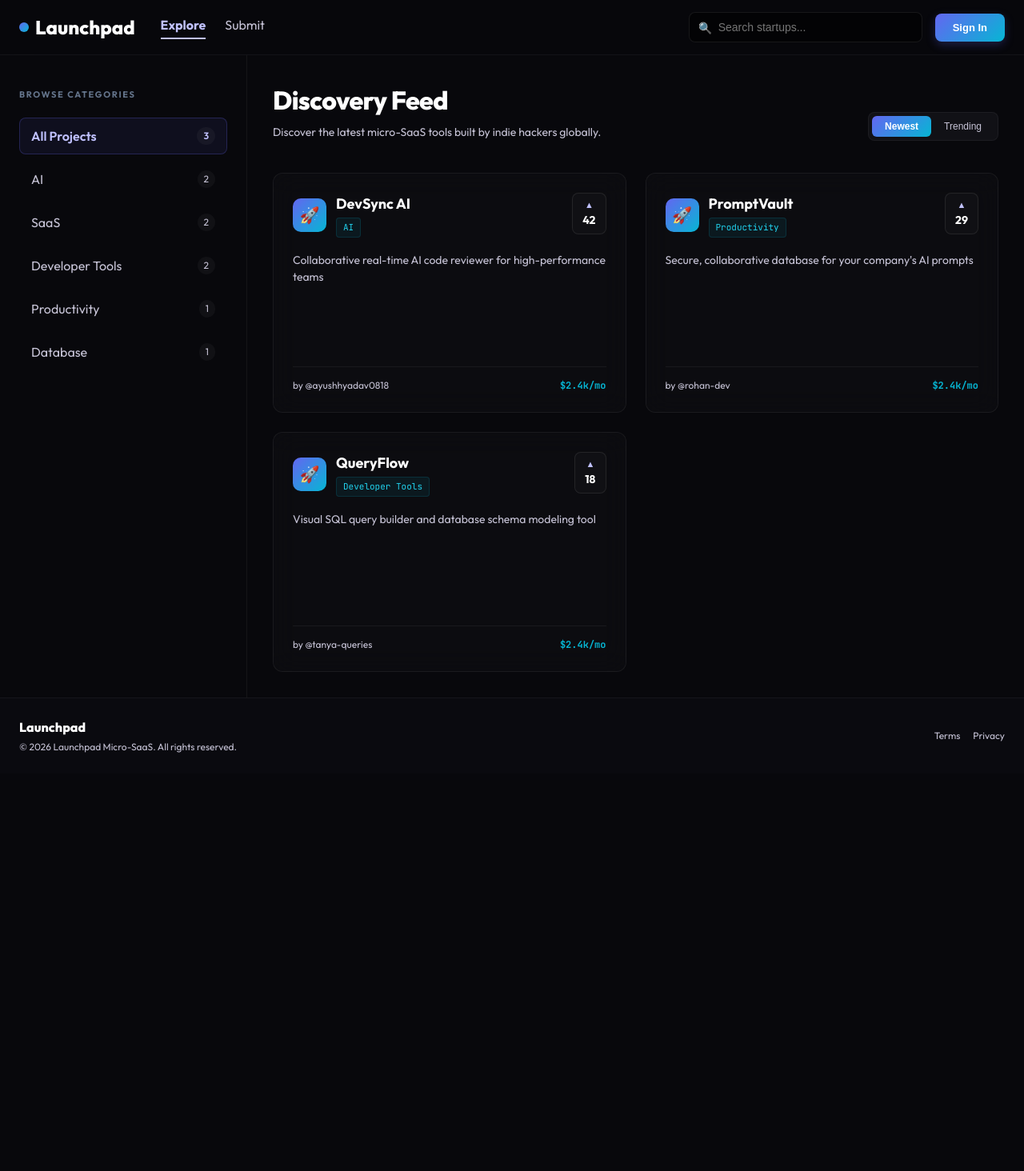
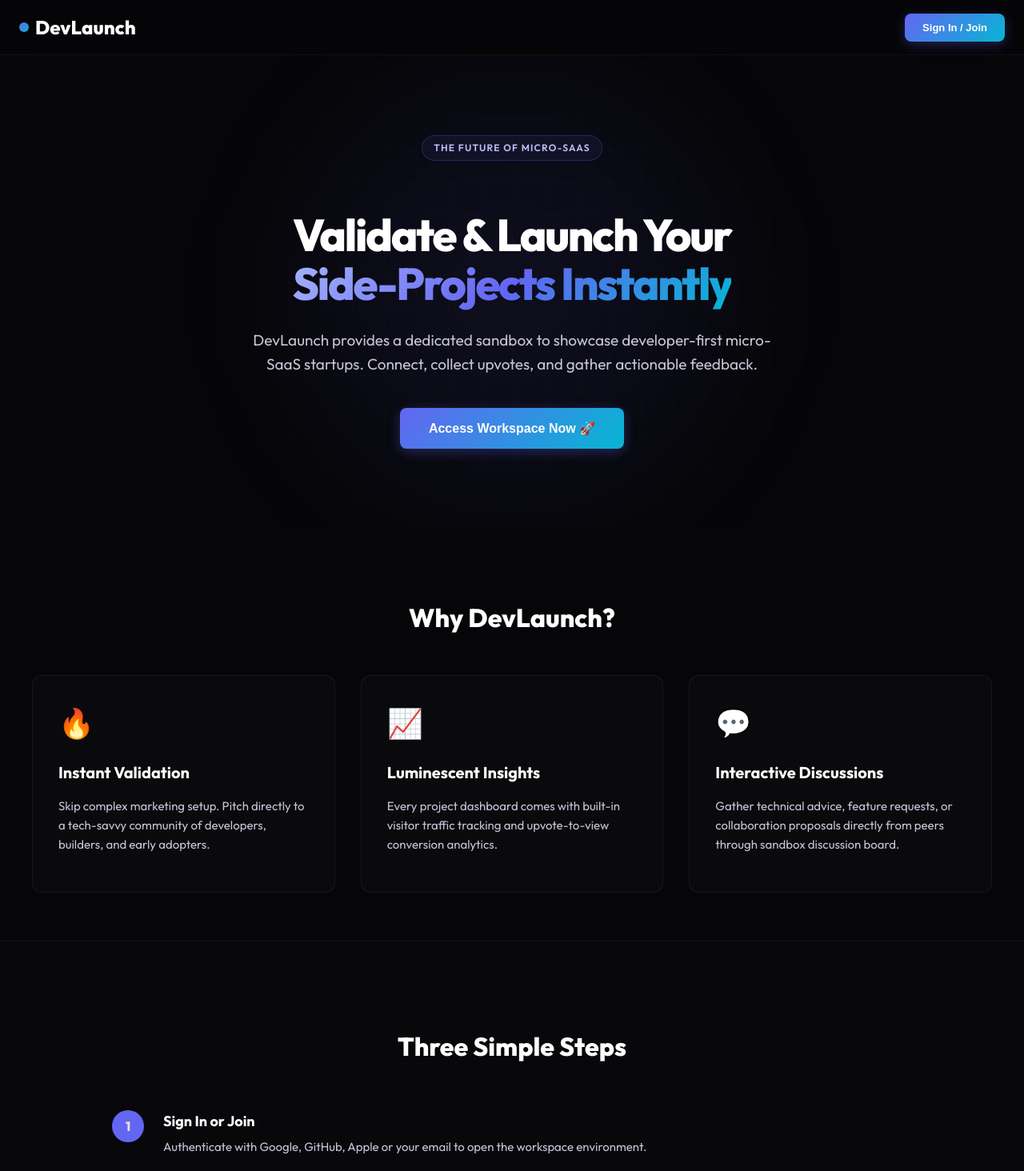
Before and after one commit to ayushhyadav0818/devlaunchpad, a React (Vite) app: page / in a window 1280 px wide. Shown: the top 1464 px of the page at 80% size. Before the commit the page ends 967 px from the top, so only its background shows below. Built offline with nearby package versions, Linux system fonts and the light colour scheme.

Commit message:
Implement animated landing page with core purpose/features and gate dynamic workspace behind login check

```diff
--- a/src/App.jsx
+++ b/src/App.jsx
@@ -104,7 +104,6 @@ export default function App() {
     resetAuthFields();
   };
 
-  // Provider Auth Simulation
   const handleProviderLogin = (provider) => {
     let mockUser = {
       name: `Ayush (${provider})`,
@@ -151,11 +150,11 @@ export default function App() {
   });
 
   return (
-    <div style={{ minHeight: "100vh", display: "flex", flexDirection: "column", backgroundColor: "#08080c", color: "#e5e2e3" }}>
+    <div style={{ minHeight: "100vh", display: "flex", flexDirection: "column", backgroundColor: "#060609", color: "#e5e2e3" }}>
       {/* Top Navbar */}
       <nav style={{
         position: "sticky", top: 0, width: "100%", zIndex: 50,
-        background: "rgba(8, 8, 12, 0.7)", backdropFilter: "blur(20px)",
+        background: "rgba(6, 6, 9, 0.8)", backdropFilter: "blur(20px)",
         borderBottom: "1px solid rgba(255, 255, 255, 0.05)"
       }}>
         <div style={{
@@ -165,30 +164,15 @@ export default function App() {
           <div style={{ display: "flex", alignItems: "center", gap: "32px" }}>
             <a href="#" style={{ fontSize: "24px", fontWeight: "800", textDecoration: "none", color: "#fff", display: "flex", alignItems: "center", gap: "8px" }}>
               <span style={{ width: "12px", height: "12px", borderRadius: "50%", background: "linear-gradient(135deg, #6366f1, #06B6D4)" }}></span>
-              Launchpad
+              DevLaunch
             </a>
-            <div style={{ display: "flex", gap: "24px" }}>
-              <a href="#" style={{ color: "#c0c1ff", fontWeight: "700", borderBottom: "2px solid #c0c1ff", paddingBottom: "4px", textDecoration: "none" }}>Explore</a>
-              <a href="#" onClick={() => setShowLaunchModal(true)} style={{ color: "#c7c4d7", textDecoration: "none" }}>Submit</a>
-            </div>
           </div>
 
           <div style={{ display: "flex", alignItems: "center", gap: "16px" }}>
-            <div style={{ position: "relative" }}>
-              <input
-                type="text"
-                placeholder="Search startups..."
-                className="cyber-input"
-                value={searchQuery}
-                onChange={(e) => setSearchQuery(e.target.value)}
-                style={{ paddingLeft: "36px", width: "240px", fontSize: "14px", border: "1px solid rgba(255, 255, 255, 0.08)" }}
-              />
-              <span style={{ position: "absolute", left: "12px", top: "10px", color: "#64748b", fontSize: "14px" }}>🔍</span>
-            </div>
-
             {user ? (
               <div style={{ display: "flex", alignItems: "center", gap: "12px" }}>
                 <img src={user.avatar} alt={user.name} style={{ width: "34px", height: "34px", borderRadius: "50%", border: "2px solid #6366f1", objectFit: "cover" }} />
+                <span style={{ fontSize: "14px", color: "#c0c1ff", fontWeight: "600" }}>{user.name}</span>
                 <button
                   onClick={handleSignOut}
                   style={{ background: "transparent", border: "1px solid rgba(255,255,255,0.15)", borderRadius: "8px", padding: "6px 12px", color: "#c7c4d7", cursor: "pointer", fontSize: "12px" }}
@@ -202,19 +186,120 @@ export default function App() {
                 onClick={() => setShowAuthModal(true)}
                 style={{ padding: "10px 22px", fontSize: "13px" }}
               >
-                Sign In
+                Sign In / Join
               </button>
             )}
           </div>
         </div>
       </nav>
 
-      {/* Main Layout Body */}
-      <div style={{ flex: 1, display: "flex", width: "100%", maxWidth: "1280px", margin: "0 auto", overflow: "hidden" }}>
+      {/* Conditional Rendering: Landing vs Workspace */}
+      {!user ? (
+        /* Dynamic Landing Page */
+        <div style={{ display: "flex", flexDirection: "column" }} className="animate-fade">
+          {/* Hero Header */}
+          <header style={{ position: "relative", paddingTop: "100px", paddingBottom: "100px", textAlign: "center", overflow: "hidden" }}>
+            <div className="grid-bg" style={{ position: "absolute", inset: 0, pointerEvents: "none" }}></div>
+            <div style={{
+              position: "absolute", top: "50%", left: "50%", transform: "translate(-50%, -50%)",
+              width: "500px", height: "500px", background: "rgba(99, 102, 241, 0.08)",
+              borderRadius: "50%", filter: "blur(90px)", pointerEvents: "none"
+            }}></div>
 
+            <div style={{ relative: "z-10", maxWidth: "900px", margin: "0 auto", padding: "0 24px" }} className="animate-slide">
+              <span style={{
+                display: "inline-flex", padding: "6px 14px", borderRadius: "999px",
+                background: "rgba(99,102,241,0.08)", border: "1px solid rgba(99,102,241,0.25)",
+                color: "#c0c1ff", fontSize: "12px", fontWeight: "600", textTransform: "uppercase", letterSpacing: "0.1em", marginBottom: "24px"
+              }}>
+                The Future of Micro-SaaS
+              </span>
+              <h1 className="glow-text" style={{ fontSize: "56px", fontWeight: "800", color: "#fff", marginBottom: "24px", lineHeight: "1.1", letterSpacing: "-0.04em" }}>
+                Validate & Launch Your <br />
+                <span style={{ background: "linear-gradient(135deg, #a5b4fc 0%, #6366f1 50%, #06B6D4 100%)", WebkitBackgroundClip: "text", WebkitTextFillColor: "transparent" }}>Side-Projects Instantly</span>
+              </h1>
+              <p style={{ color: "#c7c4d7", fontSize: "19px", lineHeight: "1.6", maxWidth: "680px", margin: "0 auto 40px auto" }}>
+                DevLaunch provides a dedicated sandbox to showcase developer-first micro-SaaS startups. Connect, collect upvotes, and gather actionable feedback.
+              </p>
+
+              <div style={{ display: "flex", gap: "16px", justifyContent: "center" }}>
+                <button className="btn-primary" onClick={() => setShowAuthModal(true)} style={{ padding: "16px 36px", fontSize: "16px" }}>
+                  Access Workspace Now 🚀
+                </button>
+              </div>
+            </div>
+          </header>
+
+          {/* Core Features / Why DevLaunch */}
+          <section style={{ maxWidth: "1200px", margin: "0 auto", padding: "60px 24px", width: "100%" }}>
+            <h2 style={{ textAlign: "center", fontSize: "32px", fontWeight: "800", color: "#fff", marginBottom: "48px" }}>Why DevLaunch?</h2>
+
+            <div style={{ display: "grid", gridTemplateColumns: "repeat(auto-fit, minmax(300px, 1fr))", gap: "32px" }}>
+              <div className="glass-panel" style={{ padding: "32px", borderRadius: "12px" }}>
+                <div style={{ fontSize: "36px", marginBottom: "16px" }}>🔥</div>
+                <h3 style={{ fontSize: "20px", fontWeight: "700", color: "#fff", marginBottom: "12px" }}>Instant Validation</h3>
+                <p style={{ color: "#c7c4d7", fontSize: "15px", lineHeight: "1.6" }}>
+                  Skip complex marketing setup. Pitch directly to a tech-savvy community of developers, builders, and early adopters.
+                </p>
+              </div>
+
+              <div className="glass-panel" style={{ padding: "32px", borderRadius: "12px" }}>
+                <div style={{ fontSize: "36px", marginBottom: "16px" }}>📈</div>
+                <h3 style={{ fontSize: "20px", fontWeight: "700", color: "#fff", marginBottom: "12px" }}>Luminescent Insights</h3>
+                <p style={{ color: "#c7c4d7", fontSize: "15px", lineHeight: "1.6" }}>
+                  Every project dashboard comes with built-in visitor traffic tracking and upvote-to-view conversion analytics.
+                </p>
+              </div>
+
+              <div className="glass-panel" style={{ padding: "32px", borderRadius: "12px" }}>
+                <div style={{ fontSize: "36px", marginBottom: "16px" }}>💬</div>
+                <h3 style={{ fontSize: "20px", fontWeight: "700", color: "#fff", marginBottom: "12px" }}>Interactive Discussions</h3>
+                <p style={{ color: "#c7c4d7", fontSize: "15px", lineHeight: "1.6" }}>
+                  Gather technical advice, feature requests, or collaboration proposals directly from peers through sandbox discussion board.
+                </p>
+              </div>
+            </div>
+          </section>
+
+          {/* How It Works */}
+          <section style={{ background: "rgba(255, 255, 255, 0.01)", borderTop: "1px solid rgba(255, 255, 255, 0.05)", borderBottom: "1px solid rgba(255, 255, 255, 0.05)", padding: "80px 24px" }}>
+            <div style={{ maxWidth: "1000px", margin: "0 auto" }}>
+              <h2 style={{ textAlign: "center", fontSize: "32px", fontWeight: "800", color: "#fff", marginBottom: "56px" }}>Three Simple Steps</h2>
+
+              <div style={{ display: "flex", flexDirection: "column", gap: "40px" }}>
+                <div style={{ display: "flex", gap: "24px", alignItems: "flex-start" }}>
+                  <div style={{ width: "40px", height: "40px", borderRadius: "50%", background: "#6366f1", display: "flex", alignItems: "center", justifyContent: "center", fontWeight: "800", flexShrink: 0 }}>1</div>
+                  <div>
+                    <h4 style={{ fontSize: "18px", fontWeight: "700", color: "#fff", margin: "0 0 8px 0" }}>Sign In or Join</h4>
+                    <p style={{ color: "#c7c4d7", fontSize: "15px", margin: 0 }}>Authenticate with Google, GitHub, Apple or your email to open the workspace environment.</p>
+                  </div>
+                </div>
+
+                <div style={{ display: "flex", gap: "24px", alignItems: "flex-start" }}>
+                  <div style={{ width: "40px", height: "40px", borderRadius: "50%", background: "#06B6D4", display: "flex", alignItems: "center", justifyContent: "center", fontWeight: "800", flexShrink: 0 }}>2</div>
+                  <div>
+                    <h4 style={{ fontSize: "18px", fontWeight: "700", color: "#fff", margin: "0 0 8px 0" }}>Deploy / List Your Project</h4>
+                    <p style={{ color: "#c7c4d7", fontSize: "15px", margin: 0 }}>Use the launch form to add your project description, source links, tags, and start collecting support views.</p>
+                  </div>
+                </div>
+
+                <div style={{ display: "flex", gap: "24px", alignItems: "flex-start" }}>
+                  <div style={{ width: "40px", height: "40px", borderRadius: "50%", background: "#10b981", display: "flex", alignItems: "center", justifyContent: "center", fontWeight: "800", flexShrink: 0 }}>3</div>
+                  <div>
+                    <h4 style={{ fontSize: "18px", fontWeight: "700", color: "#fff", margin: "0 0 8px 0" }}>Track Dashboard Metrics</h4>
+                    <p style={{ color: "#c7c4d7", fontSize: "15px", margin: 0 }}>Monitor page views, daily upvotes charts, and review the feedback submitted by users.</p>
+                  </div>
+                </div>
+              </div>
+            </div>
+          </section>
+        </div>
+      ) : (
+        /* Workspace Dashboard Screen - Visible post authentication */
+        <div style={{ flex: 1, display: "flex", width: "100%", maxWidth: "1280px", margin: "0 auto", overflow: "hidden" }} className="animate-fade">
           {/* Sidebar Nav */}
-        <aside style={{ width: "260px", borderRight: "1px solid rgba(255, 255, 255, 0.05)", padding: "32px 24px", display: "flex", flexDirection: "column" }}>
-          <h2 style={{ fontSize: "11px", fontWeight: "700", color: "#64748b", textTransform: "uppercase", letterSpacing: "0.15em", marginBottom: "20px" }}>Browse Categories</h2>
+          <aside style={{ width: "240px", borderRight: "1px solid rgba(255, 255, 255, 0.05)", padding: "32px 24px", display: "flex", flexDirection: "column" }}>
+            <h2 style={{ fontSize: "12px", fontWeight: "600", color: "#64748b", textTransform: "uppercase", letterSpacing: "0.1em", marginBottom: "16px" }}>Categories</h2>
             <nav style={{ display: "flex", flexDirection: "column", gap: "8px" }}>
               {availableTags.map(tag => (
                 <a
@@ -223,16 +308,15 @@ export default function App() {
                   onClick={() => setSelectedTag(tag)}
                   style={{
                     display: "flex", justifyContent: "space-between", alignItems: "center",
-                  padding: "10px 14px", borderRadius: "8px", textDecoration: "none",
+                    padding: "8px 12px", borderRadius: "8px", textDecoration: "none",
                     background: selectedTag === tag ? "rgba(99, 102, 241, 0.08)" : "transparent",
                     border: selectedTag === tag ? "1px solid rgba(99,102,241,0.25)" : "1px solid transparent",
                     color: selectedTag === tag ? "#c0c1ff" : "#c7c4d7",
-                  transition: "all 0.2s",
-                  fontWeight: selectedTag === tag ? "600" : "400"
+                    transition: "all 0.2s"
                   }}
                 >
                   <span>{tag === "All" ? "All Projects" : tag}</span>
-                <span style={{ fontSize: "12px", background: "rgba(255,255,255,0.04)", padding: "2px 8px", borderRadius: "20px" }}>{getCategoryCount(tag)}</span>
+                  <span style={{ fontSize: "12px", opacity: 0.8 }}>{getCategoryCount(tag)}</span>
                 </a>
               ))}
             </nav>
@@ -240,10 +324,10 @@ export default function App() {
 
           {/* Feed Area */}
           <main style={{ flex: 1, padding: "32px", minWidth: 0 }}>
-          <div style={{ display: "flex", justifyContent: "space-between", alignItems: "flex-end", marginBottom: "40px" }}>
+            <div style={{ display: "flex", justifyContent: "space-between", alignItems: "flex-end", marginBottom: "32px" }}>
               <div>
-              <h1 style={{ fontSize: "32px", fontWeight: "800", color: "#fff", margin: "0 0 6px 0", letterSpacing: "-0.02em" }}>Discovery Feed</h1>
-              <p style={{ color: "#c7c4d7", fontSize: "14px", margin: 0 }}>Discover the latest micro-SaaS tools built by indie hackers globally.</p>
+                <h1 style={{ fontSize: "28px", fontWeight: "800", color: "#fff", margin: "0 0 4px 0" }}>Discovery Feed</h1>
+                <p style={{ color: "#c7c4d7", fontSize: "14px", margin: 0 }}>Discover the latest Micro-SaaS tools built by indie hackers.</p>
               </div>
               <div style={{ display: "flex", background: "#111116", borderRadius: "8px", padding: "4px", border: "1px solid rgba(255,255,255,0.05)" }}>
                 <button className="btn-primary" style={{ padding: "6px 16px", borderRadius: "6px", fontSize: "12px", boxShadow: "none" }}>Newest</button>
@@ -252,22 +336,22 @@ export default function App() {
             </div>
 
             {/* Cards Grid */}
-          <div style={{ display: "grid", gridTemplateColumns: "repeat(auto-fill, minmax(300px, 1fr))", gap: "24px" }}>
+            <div style={{ display: "grid", gridTemplateColumns: "repeat(auto-fill, minmax(280px, 1fr))", gap: "24px" }}>
               {filteredProjects.map(proj => (
                 <article
                   key={proj.id}
                   className="glass-panel"
                   onClick={() => setActiveProject(proj)}
-                style={{ padding: "24px", borderRadius: "12px", display: "flex", flexDirection: "column", height: "250px", cursor: "pointer", justifyContent: "space-between" }}
+                  style={{ padding: "20px", borderRadius: "12px", display: "flex", flexDirection: "column", height: "240px", cursor: "pointer", justifyContent: "space-between" }}
                 >
                   <div>
                     <div style={{ display: "flex", justifyContent: "space-between", alignItems: "flex-start" }}>
                       <div style={{ display: "flex", alignItems: "center", gap: "12px" }}>
-                      <div style={{ width: "42px", height: "42px", borderRadius: "10px", background: "linear-gradient(135deg, #6366f1, #06B6D4)", display: "flex", alignItems: "center", justifyContent: "center", fontSize: "20px" }}>
+                        <div style={{ width: "40px", height: "40px", borderRadius: "8px", background: "linear-gradient(135deg, #6366f1, #06B6D4)", display: "flex", alignItems: "center", justifyContent: "center", fontSize: "20px" }}>
                           🚀
                         </div>
                         <div>
-                        <h3 style={{ margin: 0, fontSize: "18px", fontWeight: "700", color: "#fff" }}>{proj.name}</h3>
+                          <h3 style={{ margin: 0, fontSize: "17px", fontWeight: "700", color: "#fff" }}>{proj.name}</h3>
                           <span className="tag-badge" style={{ marginTop: "4px", display: "inline-block" }}>
                             {proj.tags[0]}
                           </span>
@@ -281,20 +365,20 @@ export default function App() {
                           display: "flex", flexDirection: "column", alignItems: "center",
                           background: proj.hasVoted ? "rgba(99, 102, 241, 0.15)" : "rgba(255,255,255,0.02)",
                           border: proj.hasVoted ? "1px solid #6366f1" : "1px solid rgba(255,255,255,0.08)",
-                        borderRadius: "8px", padding: "6px 12px", cursor: "pointer", transition: "all 0.2s"
+                          borderRadius: "8px", padding: "6px 10px", cursor: "pointer"
                         }}
                       >
                         <span style={{ fontSize: "11px", color: "#c0c1ff" }}>▲</span>
-                      <span style={{ fontSize: "14px", fontWeight: "700", color: "#fff" }}>{proj.upvotes}</span>
+                        <span style={{ fontSize: "13px", fontWeight: "700", color: "#fff" }}>{proj.upvotes}</span>
                       </div>
                     </div>
 
-                  <p style={{ color: "#c7c4d7", fontSize: "14px", marginTop: "18px", display: "-webkit-box", WebkitLineClamp: 2, WebkitBoxOrient: "vertical", overflow: "hidden", lineHeight: "1.5" }}>
+                    <p style={{ color: "#c7c4d7", fontSize: "14px", marginTop: "16px", display: "-webkit-box", WebkitLineClamp: 2, WebkitBoxOrient: "vertical", overflow: "hidden" }}>
                       {proj.tagline}
                     </p>
                   </div>
 
-                <div style={{ display: "flex", justifyContent: "space-between", alignItems: "center", borderTop: "1px solid rgba(255,255,255,0.05)", paddingTop: "14px" }}>
+                  <div style={{ display: "flex", justifyContent: "space-between", alignItems: "center", borderTop: "1px solid rgba(255,255,255,0.05)", paddingTop: "12px" }}>
                     <span style={{ fontSize: "12px", color: "#c7c4d7" }}>by @{proj.creatorGithub}</span>
                     <span style={{ fontSize: "12px", color: "#06B6D4", fontWeight: "600", fontFamily: "JetBrains Mono" }}>$2.4k/mo</span>
                   </div>
@@ -303,6 +387,7 @@ export default function App() {
             </div>
           </main>
         </div>
+      )}
 
       {/* Auth Modal */}
       {showAuthModal && (
@@ -318,14 +403,13 @@ export default function App() {
           >
             <div style={{ display: "flex", justifyContent: "space-between", alignItems: "center" }}>
               <h3 style={{ fontSize: "22px", fontWeight: "800", color: "#fff", margin: 0 }}>
-                {isSignUp ? "Join the Launchpad" : "Welcome Back"}
+                {isSignUp ? "Create Account" : "Access Workspace"}
               </h3>
               <button onClick={() => setShowAuthModal(false)} style={{ background: "none", border: "none", color: "#c7c4d7", cursor: "pointer", fontSize: "20px" }}>✕</button>
             </div>
 
             {/* Provider Auth Options */}
             <div style={{ display: "grid", gridTemplateColumns: "1fr 1fr", gap: "10px" }}>
-              {/* Google */}
               <button
                 onClick={() => handleProviderLogin("Google")}
                 style={{
@@ -336,7 +420,6 @@ export default function App() {
               >
                 🔴 Google
               </button>
-              {/* GitHub */}
               <button
                 onClick={() => handleProviderLogin("GitHub")}
                 style={{
@@ -347,7 +430,6 @@ export default function App() {
               >
                 🐱 GitHub
               </button>
-              {/* Apple */}
               <button
                 onClick={() => handleProviderLogin("Apple")}
                 style={{
@@ -358,7 +440,6 @@ export default function App() {
               >
                 🍏 Apple ID
               </button>
-              {/* Hotmail */}
               <button
                 onClick={() => handleProviderLogin("Hotmail")}
                 style={{
@@ -417,7 +498,7 @@ export default function App() {
               </div>
 
               <button type="submit" className="btn-primary" style={{ padding: "12px", fontSize: "14px", marginTop: "8px" }}>
-                {isSignUp ? "Create Account" : "Access Launchpad"}
+                {isSignUp ? "Create Account" : "Access Workspace"}
               </button>
             </form>
 
@@ -712,7 +793,7 @@ export default function App() {
       {/* Footer */}
       <footer style={{
         marginTop: "auto", borderTop: "1px solid rgba(255,255,255,0.05)",
-        background: "#0a0a0f", padding: "24px"
+        background: "#060609", padding: "24px"
       }}>
         <div style={{
           display: "flex", justifyContent: "space-between", alignItems: "center",
--- a/src/index.css
+++ b/src/index.css
@@ -7,7 +7,7 @@
 
   color-scheme: dark;
   color: #e5e2e3;
-  background-color: #08080c;
+  background-color: #060609;
 
   font-synthesis: none;
   text-rendering: optimizeLegibility;
@@ -19,10 +19,10 @@ body {
   margin: 0;
   min-width: 320px;
   min-height: 100vh;
-  background-color: #08080c;
+  background-color: #060609;
   background-image:
-    radial-gradient(circle at 10% 20%, rgba(99, 102, 241, 0.05) 0%, transparent 40%),
-    radial-gradient(circle at 90% 80%, rgba(6, 182, 212, 0.05) 0%, transparent 40%);
+    radial-gradient(circle at 20% 10%, rgba(99, 102, 241, 0.08) 0%, transparent 50%),
+    radial-gradient(circle at 80% 90%, rgba(6, 182, 212, 0.08) 0%, transparent 50%);
   overflow-x: hidden;
 }
 
@@ -31,20 +31,54 @@ body {
   width: 8px;
 }
 ::-webkit-scrollbar-track {
-  background: #08080c;
+  background: #060609;
 }
 ::-webkit-scrollbar-thumb {
-  background: #181824;
+  background: #12121e;
   border-radius: 4px;
 }
 ::-webkit-scrollbar-thumb:hover {
-  background: #252538;
+  background: #1e1e2f;
 }
 
-/* Glass panel components */
+/* Animations */
+@keyframes slideUp {
+  from {
+    opacity: 0;
+    transform: translateY(30px);
+  }
+  to {
+    opacity: 1;
+    transform: translateY(0);
+  }
+}
+
+@keyframes fadeIn {
+  from { opacity: 0; }
+  to { opacity: 1; }
+}
+
+@keyframes pulseGlow {
+  0%, 100% {
+    box-shadow: 0 0 15px rgba(99, 102, 241, 0.1);
+  }
+  50% {
+    box-shadow: 0 0 25px rgba(99, 102, 241, 0.25);
+  }
+}
+
+.animate-fade {
+  animation: fadeIn 0.8s ease-out forwards;
+}
+
+.animate-slide {
+  animation: slideUp 0.8s cubic-bezier(0.16, 1, 0.3, 1) forwards;
+}
+
+/* Glass Panels */
 .glass-panel {
   background: rgba(255, 255, 255, 0.02);
-  backdrop-filter: blur(16px);
+  backdrop-filter: blur(20px);
   border: 1px solid rgba(255, 255, 255, 0.06);
   border-radius: 12px;
   transition: all 0.3s cubic-bezier(0.4, 0, 0.2, 1);
@@ -52,12 +86,12 @@ body {
 
 .glass-panel:hover {
   border-color: rgba(99, 102, 241, 0.35);
-  box-shadow: 0 8px 30px rgba(99, 102, 241, 0.12);
-  transform: translateY(-2px);
+  box-shadow: 0 8px 32px rgba(99, 102, 241, 0.15);
+  transform: translateY(-4px);
 }
 
 .glass-modal {
-  background: rgba(10, 10, 15, 0.85);
+  background: rgba(8, 8, 12, 0.9);
   backdrop-filter: blur(24px);
   border: 1px solid rgba(255, 255, 255, 0.08);
 }
@@ -71,11 +105,11 @@ body {
   font-weight: 600;
   cursor: pointer;
   transition: all 0.2s ease;
-  box-shadow: 0 4px 12px rgba(99, 102, 241, 0.25);
+  box-shadow: 0 4px 15px rgba(99, 102, 241, 0.3);
 }
 .btn-primary:hover {
-  filter: brightness(1.15);
-  box-shadow: 0 6px 18px rgba(99, 102, 241, 0.4);
+  filter: brightness(1.2);
+  box-shadow: 0 6px 20px rgba(99, 102, 241, 0.45);
 }
 .btn-primary:active {
   transform: scale(0.96);
@@ -122,7 +156,7 @@ body {
 .grid-bg {
   background-size: 40px 40px;
   background-image:
-      linear-gradient(to right, rgba(255, 255, 255, 0.02) 1px, transparent 1px),
-      linear-gradient(to bottom, rgba(255, 255, 255, 0.02) 1px, transparent 1px);
-  mask-image: radial-gradient(circle at center, black, transparent 80%);
+      linear-gradient(to right, rgba(255, 255, 255, 0.015) 1px, transparent 1px),
+      linear-gradient(to bottom, rgba(255, 255, 255, 0.015) 1px, transparent 1px);
+  mask-image: radial-gradient(circle at center, black, transparent 85%);
 }
```
Lines whose indentation alone changed are shown as unchanged.
